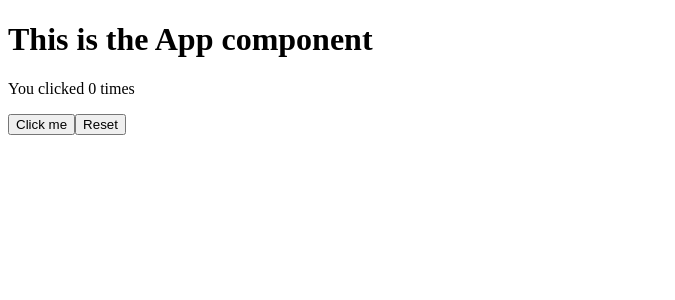
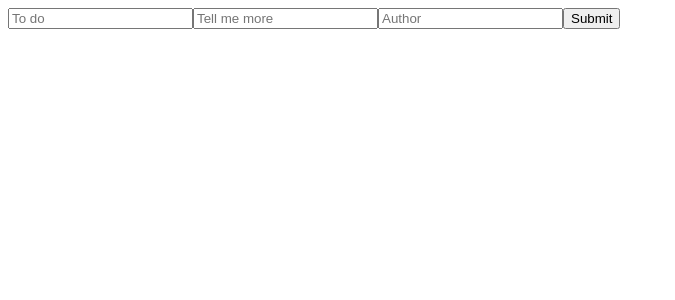
Before and after one commit to jalmai/react-todo-list, a React (Vite) app: page / in a window 1280 px wide. Shown: the top 300 px of the page, without its empty margins (0-675 px from the left). Built offline with nearby package versions, Linux system fonts and the light colour scheme.

Commit message:
basic input

```diff
--- a/src/App.tsx
+++ b/src/App.tsx
@@ -1,26 +1,9 @@
 import { useState } from "react";
-
+import { NewItem } from "./components/NewItem";
 export function App() {
-  const [count, setCount] = useState(0);
-
-  const handleOnClick = () => {
-    setCount((preVal) => {
-      const newVal = preVal + 1;
-      return newVal;
-    });
-  };
-  const handleOnResetClick = () => {
-    setCount(0);
-  };
-
   return (
     <>
-      <h1>This is the App component</h1>
-      <div>
-        <p>You clicked {count} times</p>
-        <button onClick={handleOnClick}>Click me</button>
-        <button onClick={handleOnResetClick}>Reset</button>
-      </div>
+      <NewItem />
     </>
   );
 }
--- /dev/null
+++ b/src/components/NewItem.tsx
@@ -0,0 +1,12 @@
+export function NewItem() {
+  return (
+    <>
+      <form className="newItem">
+        <input type="text" name="title" placeholder="To do"></input>
+        <input type="text" name="desc" placeholder="Tell me more"></input>
+        <input type="text" name="author" placeholder="Author"></input>
+        <input type="submit" name="submit"></input>
+      </form>
+    </>
+  );
+}
--- a/src/main.tsx
+++ b/src/main.tsx
@@ -1,7 +1,6 @@
 import React from "react";
 import ReactDOM from "react-dom/client";
 import { App } from "./App.tsx";
-
 import "./index.css";
 
 ReactDOM.createRoot(document.getElementById("root")!).render(
```
